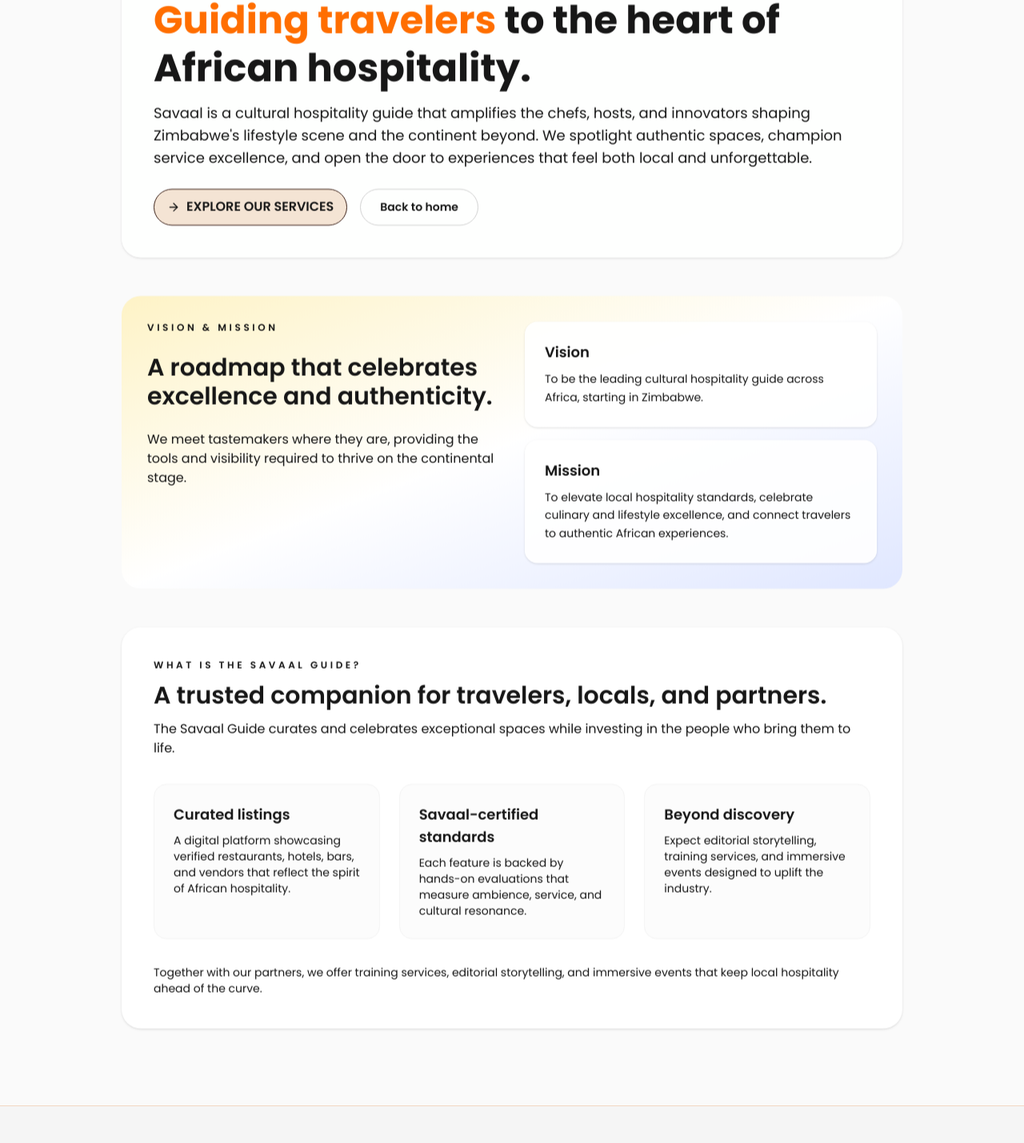
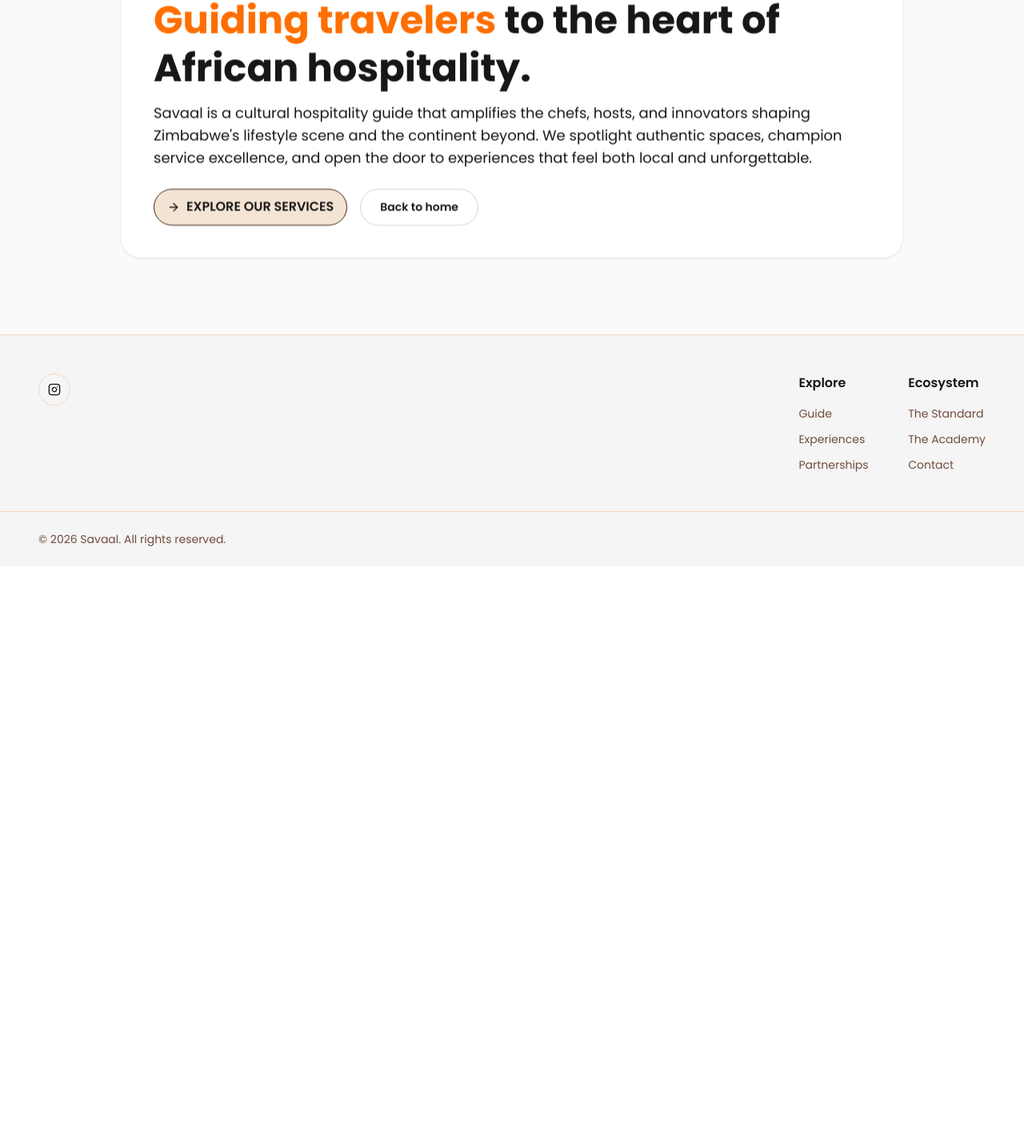
Before and after one commit to LayerSyncAi/savaal, a Next.js app: page /about-us in a window 1280 px wide. Shown: the part 284-1713 px from the top of the page at 80% size. After the commit the page ends 992 px from the top, so only its background shows below. Built offline with nearby package versions, Linux system fonts and the light colour scheme.

Commit message:
Updated about us page

```diff
--- a/app/about-us/page.tsx
+++ b/app/about-us/page.tsx
@@ -71,7 +71,7 @@ export default function AboutUsPage() {
 					</div>
 				</div>
 
-				<section className="grid gap-8 rounded-3xl bg-gradient-to-br from-amber-100 via-white to-indigo-100 p-8 sm:grid-cols-2">
+				{/* <section className="grid gap-8 rounded-3xl bg-gradient-to-br from-amber-100 via-white to-indigo-100 p-8 sm:grid-cols-2">
 					<div className="flex flex-col gap-6">
 						<p className="text-xs font-semibold uppercase tracking-[0.3em] text-amber-700">
 							Vision & Mission
@@ -99,9 +99,9 @@ export default function AboutUsPage() {
 							</div>
 						))}
 					</div>
-				</section>
+				</section> */}
 
-				<section className="rounded-3xl bg-white p-10 shadow-sm">
+				{/* <section className="rounded-3xl bg-white p-10 shadow-sm">
 					<div className="flex flex-col gap-3">
 						<p className="text-xs font-semibold uppercase tracking-[0.3em] text-indigo-600">
 							What is the Savaal Guide?
@@ -134,7 +134,9 @@ export default function AboutUsPage() {
 						storytelling, and immersive events that keep local hospitality ahead
 						of the curve.
 					</p>
-				</section>
+				</section> */}
+
+
 			</section>
 		</div>
 	);
```
